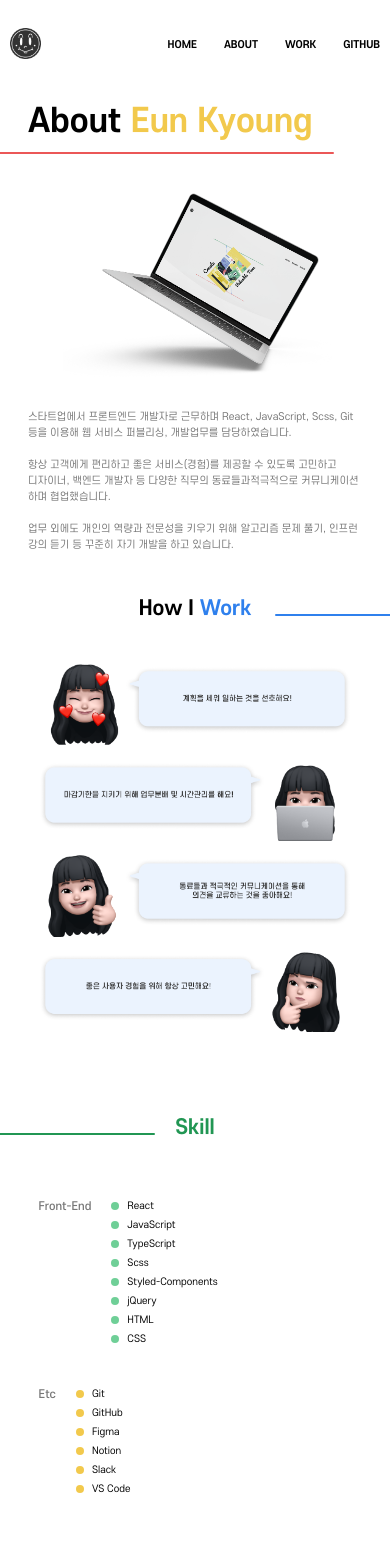
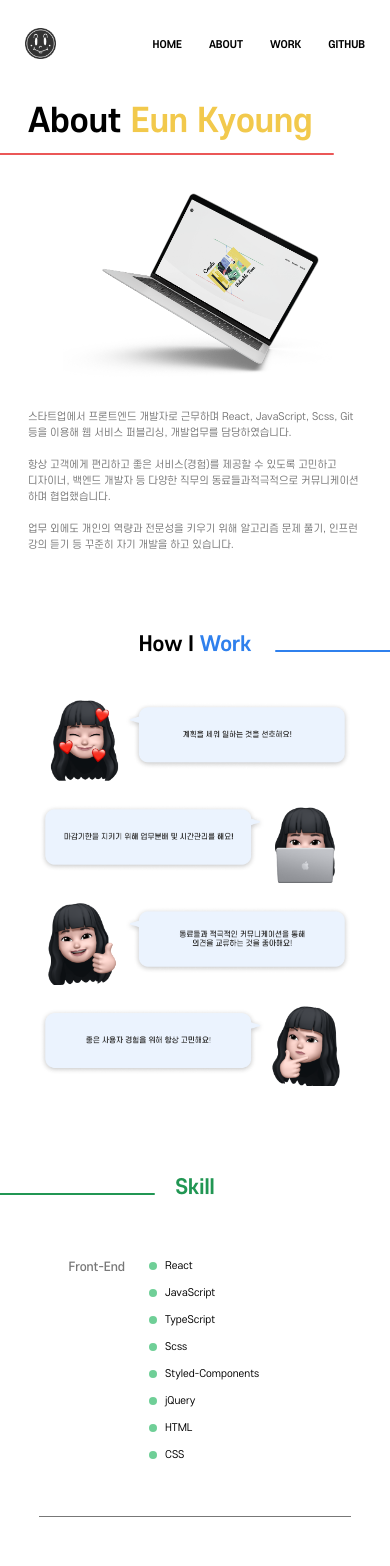
Before and after one commit to eun9705/renewal-portfolio, a React (Create React App) app: page /about in a window 390 px wide. Shown: the top 1566 px of the page. Built offline with nearby package versions, Linux system fonts and the light colour scheme.

Commit message:
modify : mobile css rem -> em 단위로 변경

```diff
--- a/src/Components/Badge.tsx
+++ b/src/Components/Badge.tsx
@@ -1,4 +1,5 @@
 import { styled } from 'styled-components';
+import { media } from '../Style/Responsive';
 
 interface BadgeProps {
     name:string;
@@ -13,10 +14,13 @@ const Badge = ({name,color,radius,huge}:BadgeProps) => {
 
 const BadgeWrapper = styled.div<{color?:string,radius?:string,huge?:boolean}>`
     display:inline-block;
-    padding:${(props)=>props.huge ? "1rem 4.8rem" : "0 1.7rem"};
+    padding:${(props)=>props.huge ? ".625em 3em" : "0 1.1em"};
     background-color:${(props)=>props.color || "#F2C94C"};
-    border-radius:${(props)=>props.radius || "1rem"};
+    border-radius:${(props)=>props.radius || ".625em"};
     font-size:1.6rem;font-weight: 500;color:var(--white);line-height:calc(var(--basic-font-size) * 2);
+    ${media.xsmall} {
+        font-size:1em;line-height: 3em;
+    }
 `
 
 export default Badge;
--- a/src/Components/DotList.tsx
+++ b/src/Components/DotList.tsx
@@ -1,5 +1,6 @@
 import { styled } from 'styled-components';
 import { FlexRow } from '../Style/GlobalStyle';
+import { media } from '../Style/Responsive';
 
 interface DotListProps {
     name:string;
@@ -13,6 +14,10 @@ const DotList = ({name,dotColor}:DotListProps) => {
 const SkillName = styled(FlexRow)<{color?:string}>`
     width:calc(100% / var(--skill-divide));margin-bottom:2rem;font-size: 2.4rem;
     i { display:inline-block;width:2rem;height:2rem;margin-right:2rem;background-color:${(props)=>props.color};border-radius:50%; }
+    ${media.xsmall} {
+        margin-bottom:1.5em;font-size: 1em;
+        i { width:.8em;height:.8em;margin-right:.8em; }
+    }
 `
 
 export default DotList;
--- a/src/Components/Header.tsx
+++ b/src/Components/Header.tsx
@@ -24,7 +24,7 @@ const HeaderWrapper = styled.header`
         img { width:3.5rem; }
     }
     ${media.xsmall} {
-        height:9em;padding:0 2.5rem;
+        height:9em;padding:0 2.5em;
         img { width:3.1em; }
     }
 `
--- a/src/Components/WorkList.tsx
+++ b/src/Components/WorkList.tsx
@@ -28,7 +28,7 @@ const WorkList = ({listInfo}:WorkProps) => {
                 </ul>
                 <BadgeWrapper>
                     {stack.map((item,idx)=>{
-                        return <Badge key={idx} name={item} color={"#F2C94C"} radius={"1rem"} />
+                        return <Badge key={idx} name={item} color={"#F2C94C"} radius={".625em"} />
                     })}
                 </BadgeWrapper>
             </ContentBox>
@@ -37,7 +37,7 @@ const WorkList = ({listInfo}:WorkProps) => {
 };
 
 const ListContainer = styled(FlexRow)`
-    padding:10rem 0;border-bottom: 1px solid #CCC;
+    padding:5em 0;border-bottom: 1px solid #CCC;
     &:last-child { border-bottom:none; }
     p,span { font-size:2.6rem;font-weight:500; }
     > p { width:27.5rem;margin-right:13.1rem;white-space:pre-wrap; }
@@ -46,7 +46,7 @@ const ListContainer = styled(FlexRow)`
         > p { width:auto;margin-right:0; }
     }
     ${media.small} {
-        > p { width:100%;margin:0 0 5rem; }
+        > p { width:100%;margin:0 0 2em; }
     }
     ${media.xsmall} {
         p,span { font-size:3.4rem; }
@@ -55,18 +55,19 @@ const ListContainer = styled(FlexRow)`
 
 const ContentBox = styled.div`
     span { font-size:2.2rem;font-weight:500;color:var(--gray02); }
-    ul { margin-top:3rem;padding-left:2rem; }
+    ul { margin-top:1.5em;padding-left:2rem; }
     li { line-height:calc(var(--basic-font-size) * 1.6); }
     ${media.xsmall} {
         span { font-size:3rem; }
+        li { line-height: 1.6em; }
     }
 `
 
 const BadgeWrapper = styled.div`
     margin-top:.5rem;padding-left: 2rem;
-    div { margin-right:1rem; }
+    div { margin-right:.5em; }
     ${media.xsmall} {
-        div { margin-bottom:1rem; }
+        div { margin-bottom:.5em; }
     }
 `
 
--- a/src/Pages/About.tsx
+++ b/src/Pages/About.tsx
@@ -67,7 +67,7 @@ const AboutWapper = styled(FlexCol)`
     position:relative;margin-top: 20rem;
     h1 {
         position:relative;padding-top:5.8rem;
-        &:after { content:'';position:absolute;left:-13.55vw;bottom:-3.3rem;display:block;width:57.3vw;height:.5rem;border-radius:0 .5rem .5rem 0;background-color:var(--sub03); }
+        &:after { content:'';position:absolute;left:-13.55vw;bottom:-.43em;display:block;width:57.3vw;height:.0625em;border-radius:0 .5rem .5rem 0;background-color:var(--sub03); }
     }
     .textWrapper {
         position:relative;width:100%;height:40vw;margin-left:26rem;
@@ -93,6 +93,14 @@ const AboutWapper = styled(FlexCol)`
             img { position:inherit;right:0;left:0;height:50rem;margin:10rem auto 0; }
         }
     }
+    ${media.xsmall} {
+        margin-top:8em;
+        .textWrapper {
+            padding: 0 2.8em;
+            p { margin-top:2.8em;line-height:1.6em; }
+            img { height:20em; }
+        }
+    }
 `;
 
 const HowWorkWrapper = styled(FlexCol)`
@@ -103,7 +111,9 @@ const HowWorkWrapper = styled(FlexCol)`
         &:nth-child(even) { align-self: flex-end; }
     }
     ${media.xsmall} {
-        img { width:100%; }
+        margin: 8em 0;
+        div { margin-top:3.2em; }
+        img { width:100%;margin-bottom:1em; }
     }
 `
 
@@ -118,12 +128,14 @@ const SkillWrapper = styled(FlexCol)`
             }
         }
     }
-    hr { margin:4rem 0 5rem;background-color:var(--gray02); }
+    hr { height:1px;margin:4em 0 5em;background-color:var(--gray02); }
     ${media.xsmall} {
+        margin-bottom: 10em;
         > div {
             > div {
-                p { width:auto; }
-                > div { display:inline-block;width:auto; }
+                &:first-child { margin-top:6em; }
+                p { width:9.2em;padding-right:2em;font-size:1.2em; }
+                > div { width:calc(100% - 11.2em); }
             }
         }
     }
--- a/src/Pages/Detail.tsx
+++ b/src/Pages/Detail.tsx
@@ -37,10 +37,10 @@ const Detail = () => {
                 </ProjectPageTitle>
                 <img src={`${process.env.PUBLIC_URL}/${detailInfo?.mockup[0]}`} alt="프로젝트 목업 이미지 1" className='first'/>
                 <div className="contentWrap">
-                    <Badge name={"Overview"} color={"#F2C94C"} radius={"3rem"} huge/>
+                    <Badge name={"Overview"} color={"#F2C94C"} radius={"1.875em"} huge/>
                     <p>{detailInfo?.overview}</p>
                     <hr />
-                    <Badge name={"Review"} color={"#219653"} radius={"3rem"} huge/>
+                    <Badge name={"Review"} color={"#219653"} radius={"1.875em"} huge/>
                     <p>{detailInfo?.review}</p>
                 </div>
                 <img src={`${process.env.PUBLIC_URL}/${detailInfo?.mockup[1]}`} alt="프로젝트 목업 이미지 2" />
@@ -50,17 +50,17 @@ const Detail = () => {
 };
 
 const DetailWrapper = styled(FlexCol)`
-    padding: 20rem 0;text-align:center;
+    padding: 10em 0;text-align:center;
     h2 { text-align:left; }
     img {
         width:100%;
-        &.first { margin-top:-10rem; }
+        &.first { margin-top:-5em; }
     }
     .contentWrap {
-        margin: 1rem 0 15.6rem;
-        p { margin-top:4rem;padding:0 10rem;color:var(--gray02);line-height:calc(var(--basic-font-size) * 2);white-space:pre-wrap; }
+        margin: .5em 0 7.8em;
+        p { margin-top:2em;padding:0 10rem;color:var(--gray02);line-height:calc(var(--basic-font-size) * 2);white-space:pre-wrap; }
     }
-    hr { margin:8rem 0;background-color:#CCCCCC; }
+    hr { height:1px;margin:4em 0;background-color:#CCCCCC; }
     ${media.medium} {
         img {
             &.first { margin-top:0; }
@@ -69,6 +69,11 @@ const DetailWrapper = styled(FlexCol)`
             p { padding:0; }
         }
     }
+    ${media.xsmall} {
+        .contentWrap {
+            p { line-height:2em; }
+        }
+    }
 `
 
 export default Detail;
--- a/src/Pages/Work.tsx
+++ b/src/Pages/Work.tsx
@@ -24,16 +24,16 @@ const Work = () => {
 };
 
 const WorkWrapper = styled(FlexCol)`
-    margin-top: 25rem;
-    .companyName { margin:10rem 0 1rem;font-size:4rem;font-weight:500; }
+    margin-top: 12.5em;
+    .companyName { margin:2.5em 0 .25em;font-size:4rem;font-weight:500; }
     .description { margin-bottom:5rem;font-size:2.2rem;color:var(--gray02); }
 `
 
 const ListWrapper = styled.div`
-    margin: 5rem 0 30rem;
-    &::before,&::after { content:'';display:block;width:calc(100% + 40rem);height:.5rem; }
+    margin: 2.5em 0 15em;
+    &::before,&::after { content:'';display:block;width:calc(100% + 40em);height:.2em; }
     &::before { border-radius: .5rem 0 0 .5rem;background-color:var(--sub01); }
-    &::after { position:relative;left:-40rem;border-radius: 0 .5rem .5rem 0;background-color:var(--sub03); }
+    &::after { position:relative;left:-40em;border-radius: 0 .5rem .5rem 0;background-color:var(--sub03); }
 `
 
 export default Work;
--- a/src/Style/GlobalStyle.ts
+++ b/src/Style/GlobalStyle.ts
@@ -98,11 +98,11 @@ export const SubTitle = styled.h2<{color?:string,direction?:string}>`
     width:100%;font-family: 'sCore';font-size:5rem;font-weight:600;position:relative;
     span { color:${(props) => props.color};font-size:5rem;font-weight:600; }
     &:after {
-        content:'';position:absolute;left:0;bottom:1.4rem;width:calc(50% - 10rem);height:.5rem;background-color:${(props) => props.color};border-radius:0 .5rem .5rem 0;
+        content:'';position:absolute;left:0;bottom:.28em;width:calc(50% - 2em);height:.1em;background-color:${(props) => props.color};border-radius:0 .1em .1em 0;
         ${(props) => props.direction === 'right' && css`
             left:auto;right:0;
-            width:calc(50% - 20rem);
-            border-radius:.5rem 0 0 .5rem;
+            width:calc(50% - 4em);
+            border-radius: .1em 0 0 .1em;
         `}
     }
 `
```
